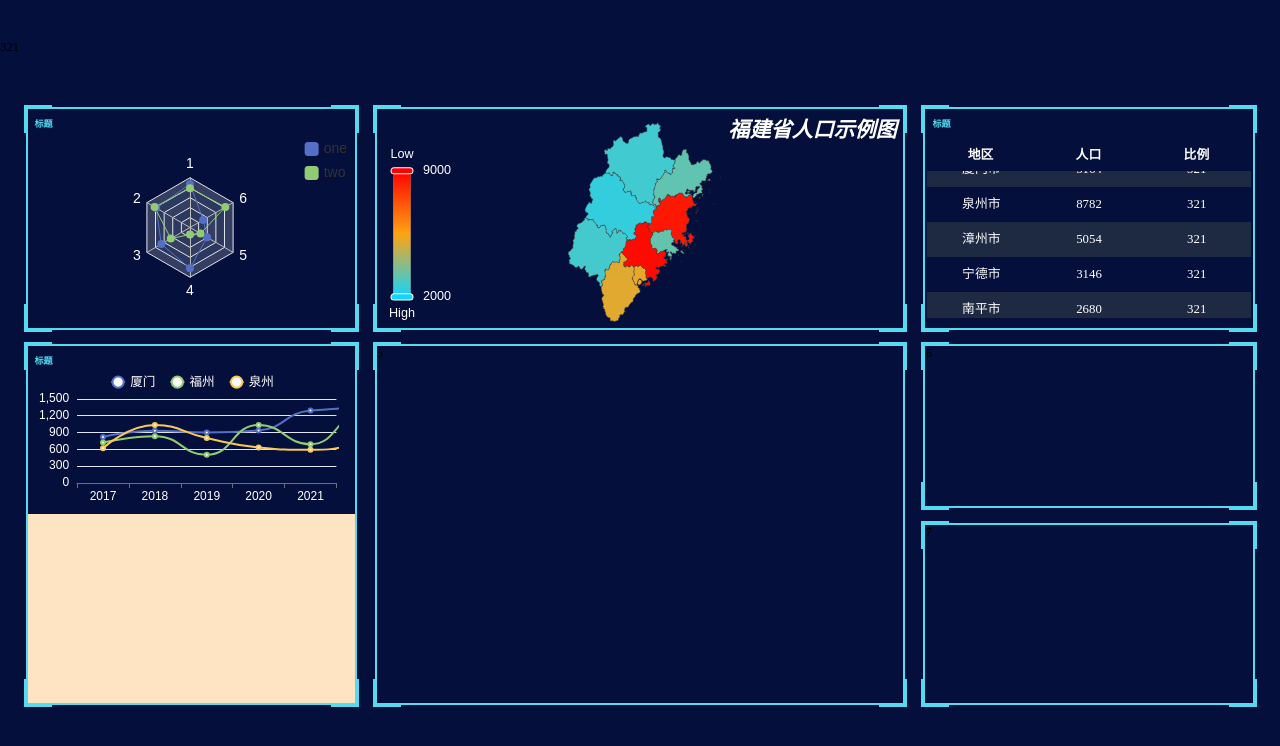
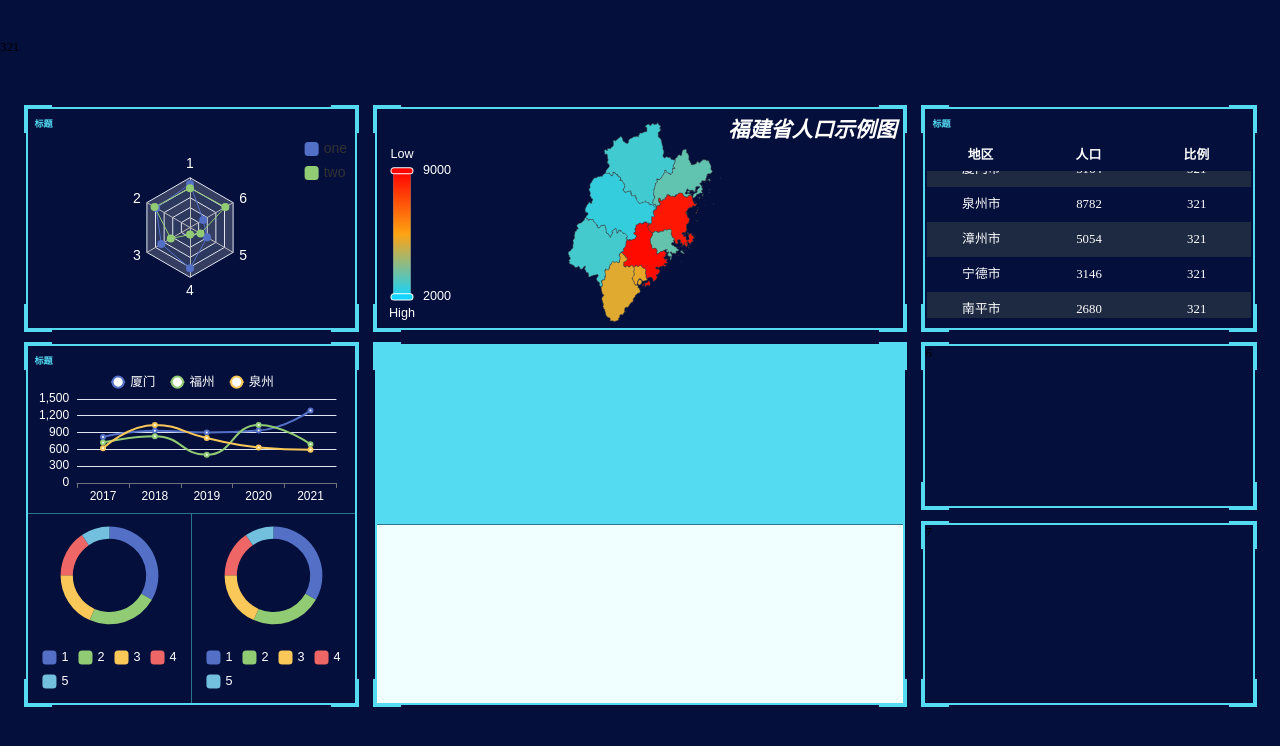
Before and after one commit to DaozhangChen/big-screen, a React (Vite) app: page / in a window 1280 px wide. Shown: the top 746 px of the page. Built offline with nearby package versions, Linux system fonts and the light colour scheme.

Commit message:
完成右下角区域

```diff
--- a/src/App.tsx
+++ b/src/App.tsx
@@ -1,6 +1,8 @@
 import '@style/App.scss'
 import FujianMapChart from './charts/fujianMapChart'
+import LeftLeftPieChart from './charts/leftLeftPieChart'
 import LeftLineChart from './charts/leftLineChart'
+import LeftRightPieChart from './charts/leftRightPieChart'
 import RadarChart from './charts/radarChart'
 import TableChart from './charts/tableChart'
 function App() {
@@ -23,9 +25,15 @@ function App() {
           <div>
             <LeftLineChart />
           </div>
+          <div>
+            <LeftLeftPieChart />
+            <LeftRightPieChart />
+          </div>
+        </section>
+        <section>
+          <div></div>
           <div></div>
         </section>
-        <section>5</section>
         <section>6</section>
         <section>7</section>
       </div>
--- /dev/null
+++ b/src/charts/leftLeftPieChart.tsx
@@ -0,0 +1,69 @@
+import { useEffect, useRef } from "react"
+import * as echart from 'echarts'
+import { EChartOption } from "echarts/lib/echarts";
+import { remWidth } from "../helpers/remWidth";
+
+const LeftLeftPieChart = () => {
+    const refDiv = useRef<HTMLDivElement>(null)
+    const option: EChartOption = {
+        tooltip: {
+            trigger: 'item'
+        },
+        legend: {
+            bottom: '5%',
+            left: 'center',
+            textStyle: {
+                color: '#fff',
+                fontSize: remWidth(18)
+            },
+            itemWidth: remWidth(20),
+            itemHeight: remWidth(20)
+        },
+        series: [
+            {
+                name: 'Access From',
+                type: 'pie',
+                radius: ['45%', '60%'],
+                avoidLabelOverlap: false,
+                top: '-35%',
+                label: {
+                    show: false,
+                    position: 'center'
+                },
+                emphasis: {
+                    label: {
+                        show: true,
+                        fontSize: remWidth(20),
+                        fontWeight: 'bold'
+                    }
+                },
+                labelLine: {
+                    show: false
+                },
+                data: [
+                    { value: 1048, name: '1' },
+                    { value: 735, name: '2' },
+                    { value: 580, name: '3' },
+                    { value: 484, name: '4' },
+                    { value: 300, name: '5' }
+                ]
+            }
+        ]
+    };
+
+    useEffect(() => {
+        if (refDiv.current) {
+            const myChart = echart.init(refDiv.current)
+            myChart.setOption(option)
+        }
+    }, [])
+
+    return (
+        <>
+            <div className="LLPieChartWrapper" ref={refDiv}></div>
+        </>
+    )
+}
+
+
+export default LeftLeftPieChart
--- a/src/charts/leftLineChart.tsx
+++ b/src/charts/leftLineChart.tsx
@@ -28,19 +28,19 @@ const LeftLineChart = () => {
         },
         series: [
             {
-                data: [820, 932, 901, 934, 1290, 1330, 850],
+                data: [820, 932, 901, 934, 1290],
                 type: 'line',
                 smooth: true,
                 name: '厦门'
             },
             {
-                data: [720, 832, 501, 1034, 690, 1230, 920],
+                data: [720, 832, 501, 1034, 690],
                 type: 'line',
                 smooth: true,
                 name: '福州'
             },
             {
-                data: [620, 1032, 801, 634, 590, 730, 1020],
+                data: [620, 1032, 801, 634, 590],
                 type: 'line',
                 smooth: true,
                 name: '泉州'
--- /dev/null
+++ b/src/charts/leftRightPieChart.tsx
@@ -0,0 +1,66 @@
+import { useEffect, useRef } from "react";
+import * as echart from 'echarts'
+import { remWidth } from "../helpers/remWidth";
+
+const LeftRightPieChart = () => {
+    const refDiv = useRef<HTMLDivElement>(null)
+    const option: echart.EChartOption = {
+        tooltip: {
+            trigger: 'item'
+        },
+        legend: {
+            bottom: '5%',
+            left: 'center',
+            textStyle: {
+                color: '#fff',
+                fontSize: remWidth(18)
+            },
+            itemWidth: remWidth(20),
+            itemHeight: remWidth(20)
+        },
+        series: [
+            {
+                name: 'Access From',
+                type: 'pie',
+                radius: ['45%', '60%'],
+                avoidLabelOverlap: false,
+                top: '-35%',
+                label: {
+                    show: false,
+                    position: 'center'
+                },
+                emphasis: {
+                    label: {
+                        show: true,
+                        fontSize: remWidth(20),
+                        fontWeight: 'bold'
+                    }
+                },
+                labelLine: {
+                    show: false
+                },
+                data: [
+                    { value: 1048, name: '1' },
+                    { value: 735, name: '2' },
+                    { value: 580, name: '3' },
+                    { value: 484, name: '4' },
+                    { value: 300, name: '5' }
+                ]
+            }
+        ]
+    };
+
+    useEffect(() => {
+        if (refDiv.current) {
+            const myChart = echart.init(refDiv.current)
+            myChart.setOption(option)
+        }
+    }, [])
+    return (
+        <>
+            <div className="LRPieChartWrapper" ref={refDiv}></div>
+        </>
+    )
+}
+
+export default LeftRightPieChart
--- a/src/style/App.scss
+++ b/src/style/App.scss
@@ -123,6 +123,7 @@
         &>div:first-child {
             height: px(240);
             flex-shrink: 0;
+            border-bottom: 1px solid #2b758c;
 
             & .leftLineChart {
                 width: px(468);
@@ -131,13 +132,35 @@
         }
 
         &>div:nth-child(2) {
-            background-color: bisque;
-            flex: 1 1 0;
+            flex: 1 0 0;
+            display: flex;
+
+            & .LLPieChartWrapper {
+                border-right: 1px solid #2b758c;
+                flex: 1 0 0;
+            }
+
+            & .LRPieChartWrapper {
+                flex: 1 0 0;
+            }
         }
     }
 
     &>section:nth-child(5) {
         grid-area: e;
+        display: flex;
+        flex-direction: column;
+
+        &>div:first-child {
+            flex: 1 0 0;
+            background-color: #54dbf2;
+            border-bottom: 1px solid #2b758c;
+        }
+
+        &>div:nth-child(2) {
+            flex: 1 0 0;
+            background-color: azure;
+        }
     }
 
     &>section:nth-child(6) {
```
